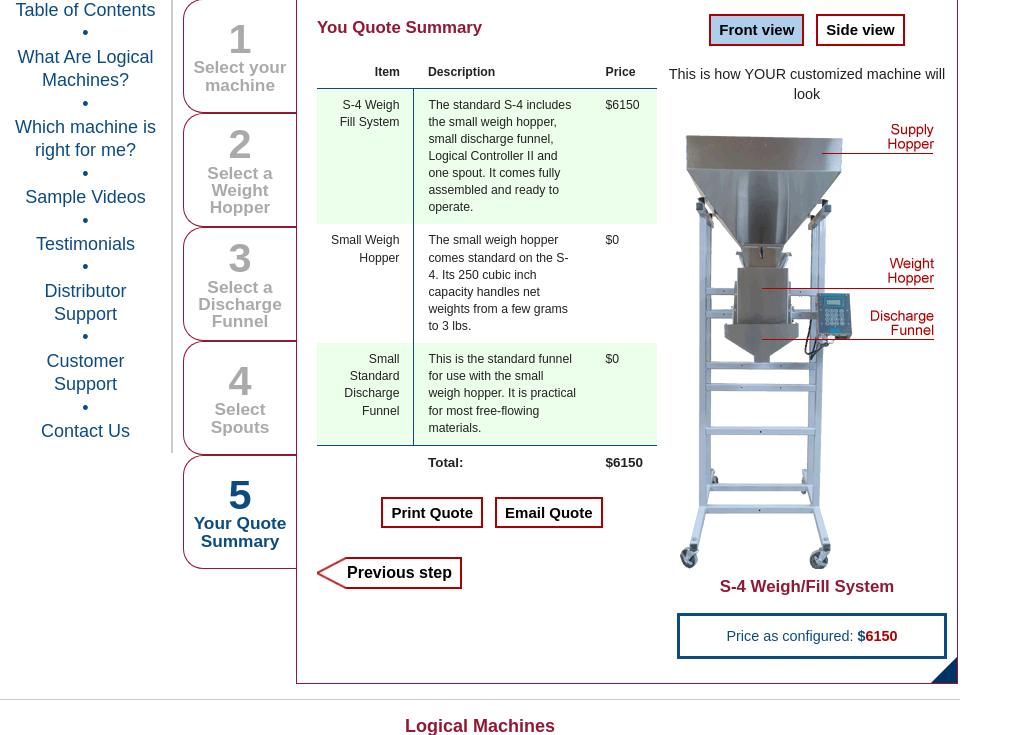
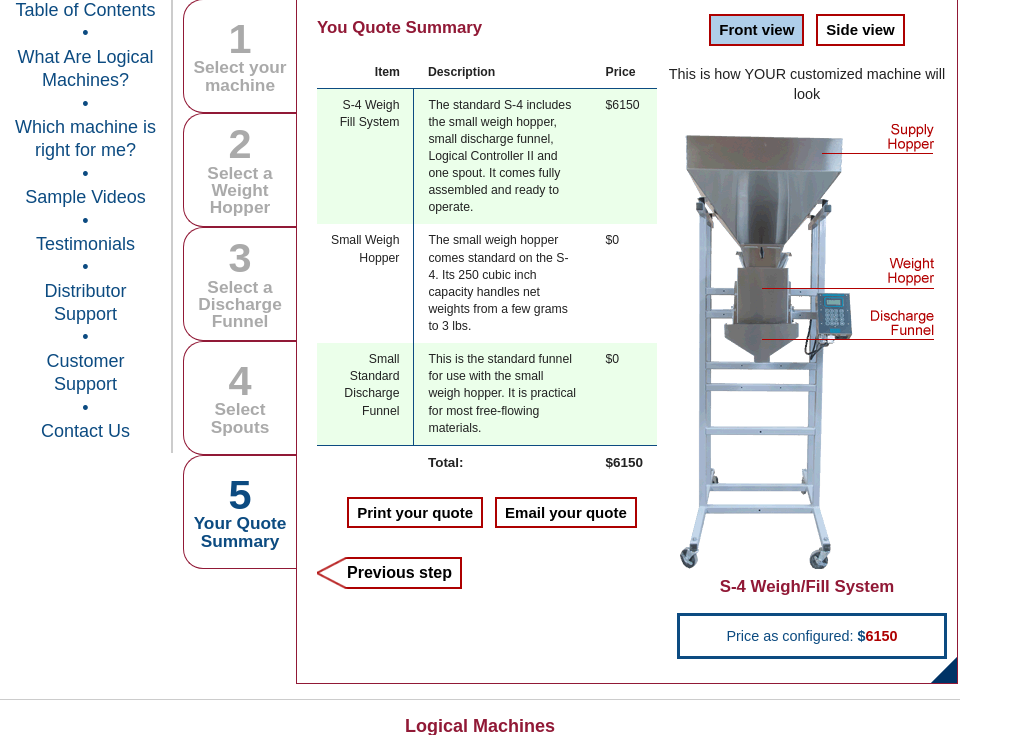
Before and after one commit to tashaharrison/lmpag, a PHP site: page /foo/ in a window 1280 px wide, after a click that opens the changed part. Shown: the part 119-854 px from the top of the page, without its empty margins (0-1023 px from the left). Run offline with PHP 8.4, Linux system fonts and the light colour scheme; some libraries are stand-ins or nearby versions.

Commit message:
Change summary buttons to print your quote and email your quote

```diff
--- a/index.php
+++ b/index.php
@@ -783,11 +783,11 @@
 									</fieldset>
 								</div>
 								<div id="submit_buttons">
-									<button type="button" id="btnPrint" value="Print Quote" class="hidden">
-										Print Quote
+									<button type="button" id="btnPrint" value="Print your quote" class="hidden">
+										Print your quote
 									</button>
-									<button type="button" id="btnEmail" value="Email Quote" class="hidden">
-										Email Quote
+									<button type="button" id="btnEmail" value="Email your quote" class="hidden">
+										Email your quote
 									</button>
 
 								</div>
@@ -807,7 +807,9 @@
 
 					</form>
 								<pre>
-									<?php if ($_POST) {print_r($_POST);} ?>
+									<?php if ($_POST) {
+	print_r($_POST);
+} ?>
 								</pre>
 				</article>
 
```
